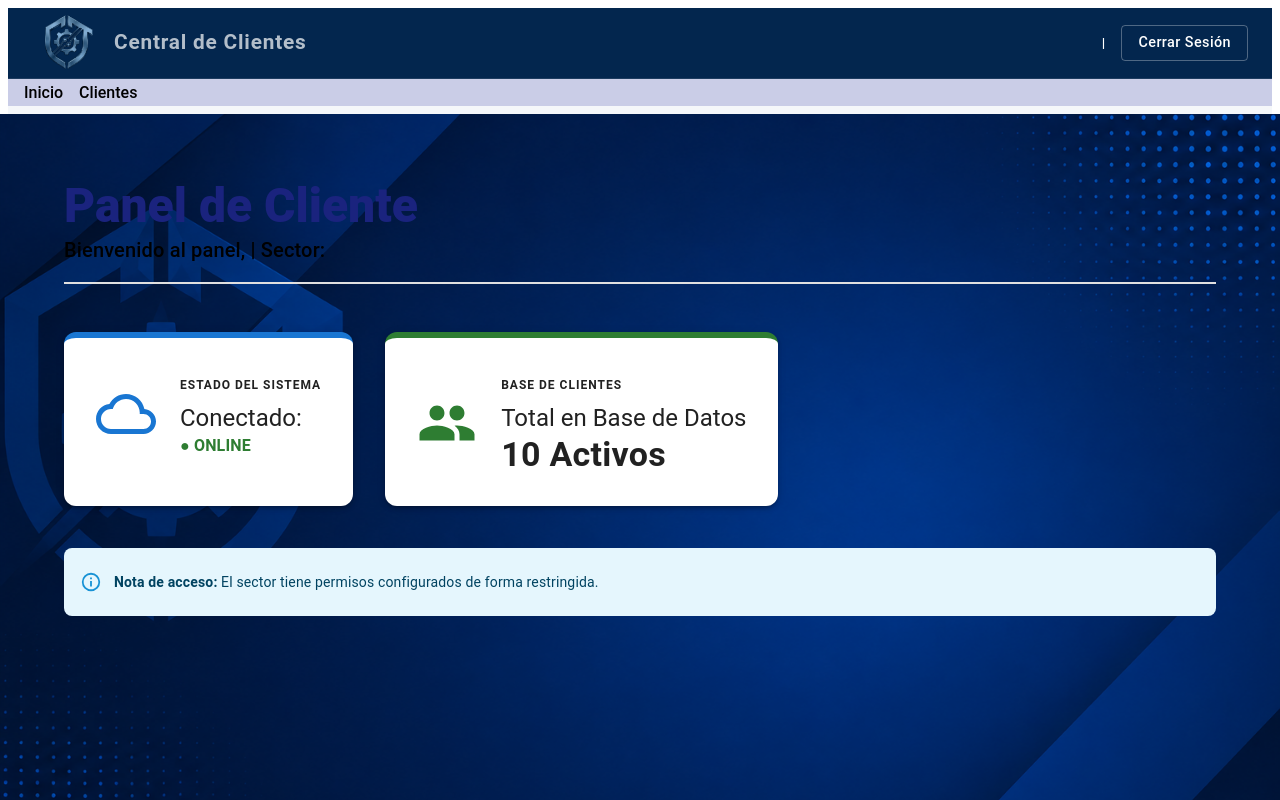
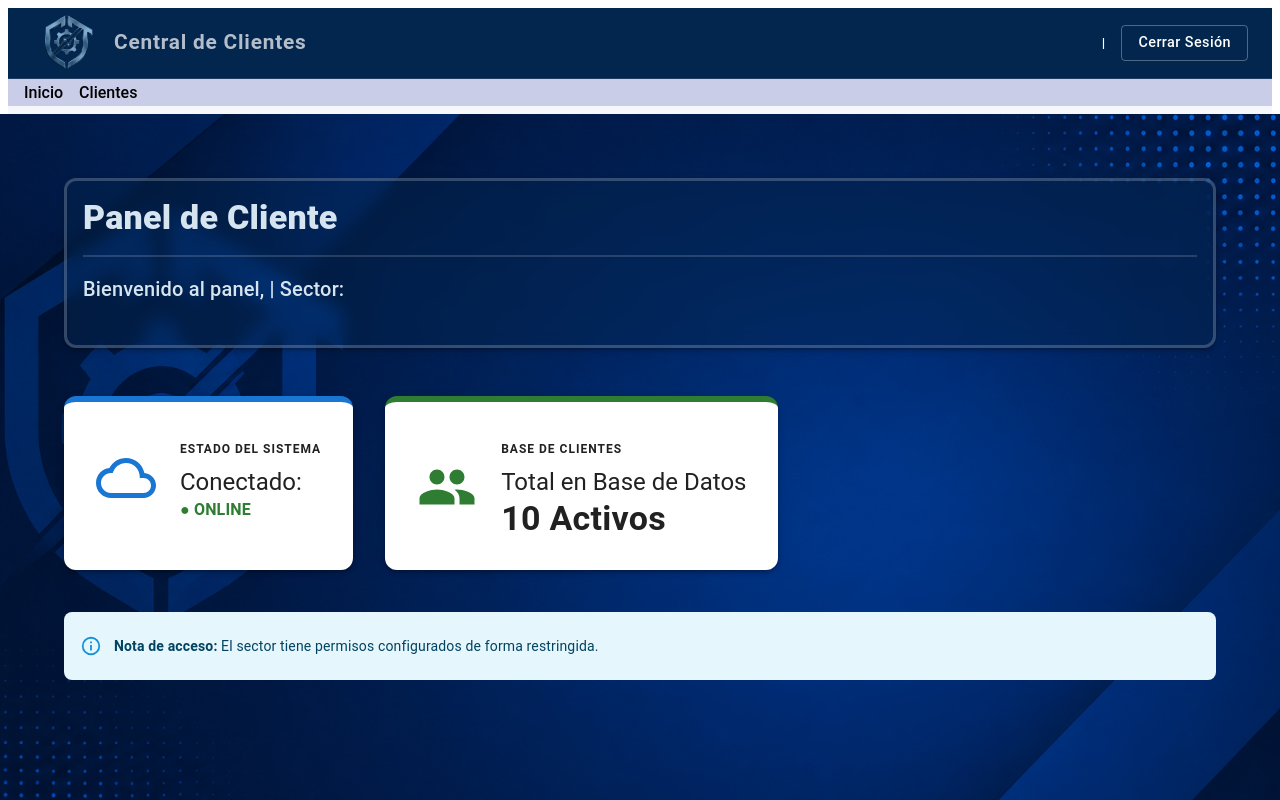
Before and after one commit to davidjuharez/pv_tp_integrador_grupo6, a React (Vite) app in the folder pv_tp_integrador_grupo6/: page / in a window 1280 px wide. Shown: the top 800 px of the page. Built offline with nearby package versions, Linux system fonts and the light colour scheme; sample sign-in values are in the browser's storage.

Commit message:
Envuelvo el una card el título principal del inicio y el mensaje de bienvenida, a su vez adaptamos el color de la fuente a un color que pueda ser legible y le damos a la card un tono de transparencia para que pueda verse el fondo.

```diff
--- a/pv_tp_integrador_grupo6/src/views/Dashboard.jsx
+++ b/pv_tp_integrador_grupo6/src/views/Dashboard.jsx
@@ -10,15 +10,15 @@ const Dashboard = () => {
   return (
     <Box sx={{ backgroundImage: `url(${fondoLogin})`, backgroundSize: 'cover', backgroundPosition: 'center', minHeight: '100vh', width: '100vw', position: 'relative', left: '50%', right: '50%', marginLeft: '-50vw', marginRight: '-50vw', marginTop: '-24px', marginBottom: '-24px', paddingTop: '24px', paddingBottom: '24px' }}>
       <Container maxWidth="lg" sx={{ mt: 5, mb: 5 }}>
-
-        <Box sx={{ mb: 6, textAlign: 'left', borderBottom: '2px solid #e0e0e0', pb: 2 }}>
-          <Typography variant="h3" sx={{ fontWeight: 800, color: '#1a237e' }}>
-            Panel de Cliente
-          </Typography>
-          <Typography variant="h6" color="text.secondary">
-            Bienvenido al panel, <strong>{admin?.nombre}</strong> | Sector: {admin?.sector}
-          </Typography>
-        </Box>
+        <Card elevation={3} sx={{ mb: 6, borderRadius: 3, bgcolor: 'rgba(3, 38, 78, 0.4)', backdropFilter: 'blur(8px)', border: '3px solid rgba(255, 255, 255, 0.2)' }}>
+          <CardContent>
+            <Box sx={{ textAlign: 'left', pb: 2 }}>
+              <Typography variant="h4" sx={{ fontWeight: 800, color: '#d6e4f0' }}>Panel de Cliente</Typography>
+              <Box sx={{ my: 2, borderBottom: '2px solid rgba(255,255,255,0.15)' }} />
+              <Typography variant="h6" sx={{ color: '#d6e4f0' }}>Bienvenido al panel, <strong>{admin?.nombre}</strong> | Sector: {admin?.sector}</Typography>
+            </Box>
+          </CardContent>
+        </Card>
 
         {/* 2. Tarjetas con separación y elevación */}
         <Grid container spacing={4}>
```
